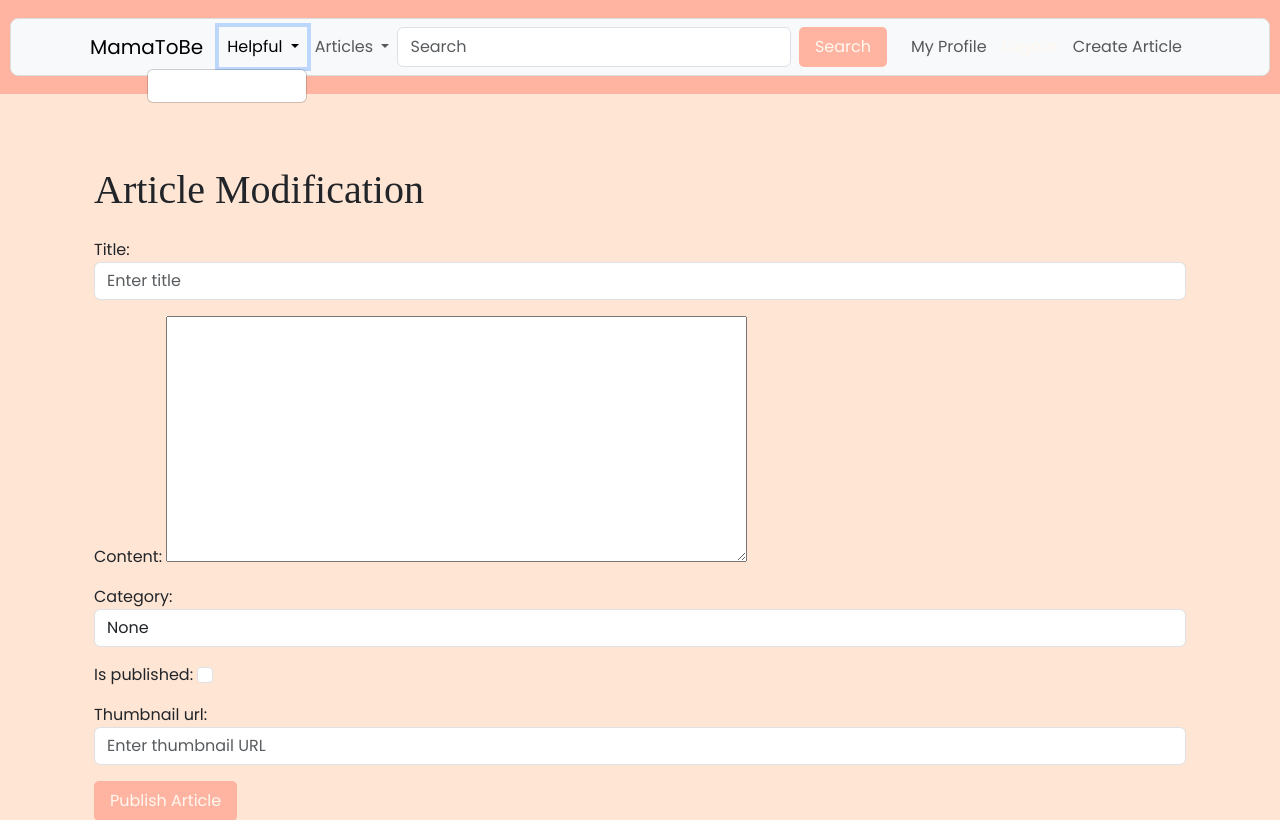
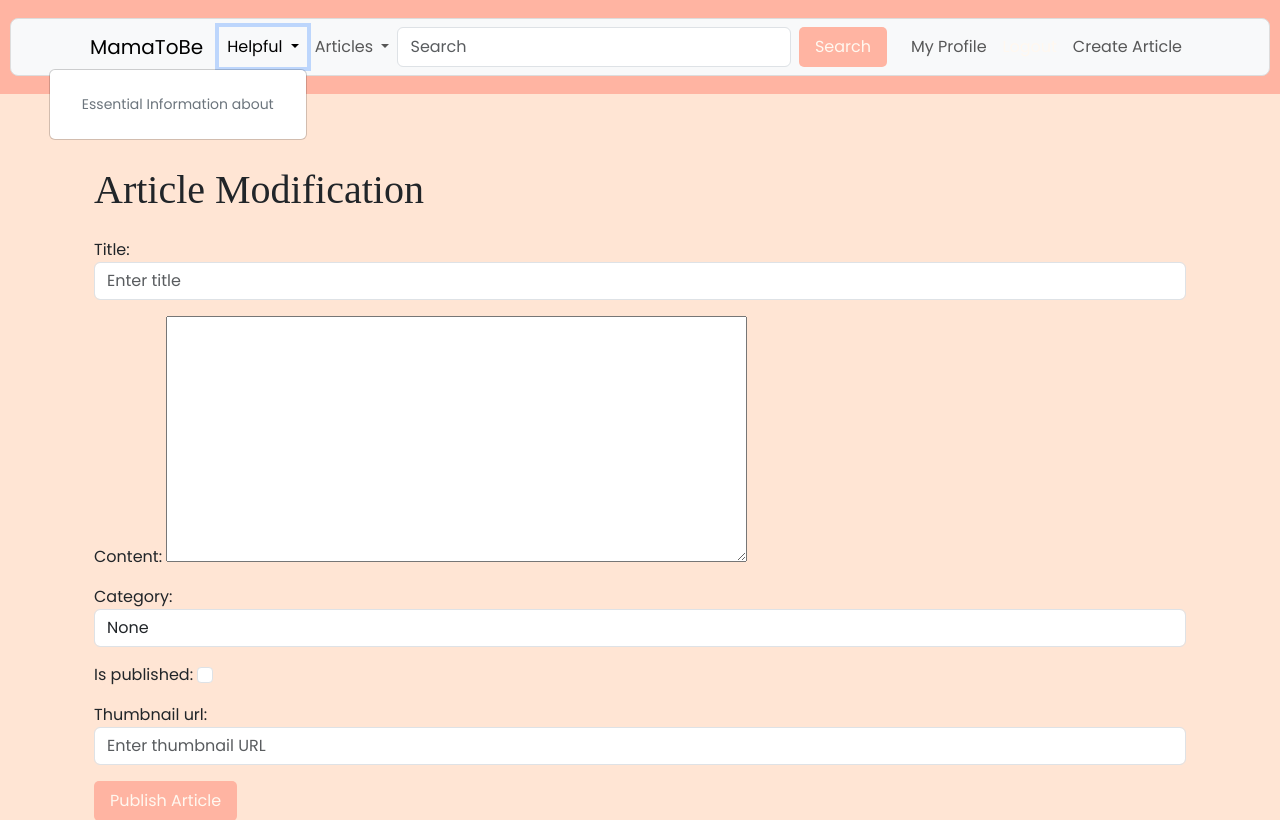
Before and after one commit to VeselinMar/Mama-To-Be, a Django app: page /article/create/ in a window 1280 px wide, after a click on "Helpful". Shown: the top 820 px of the page. Run offline with Django 5.2, Linux system fonts and the light colour scheme; the visitor is signed in with stand-in values (Sample User, id 1); data that the repository does not hold is empty; some libraries are stand-ins or nearby versions.

Commit message:
update navbar falling menu information

```diff
--- a/templates/common/navbar.html
+++ b/templates/common/navbar.html
@@ -13,6 +13,7 @@
             Helpful
           </a>
           <ul class="dropdown-menu dropdown-menu-end p-3" aria-labelledby="navbarDropdown">
+            <li class="dropdown-header">Essential Information about</li>
             {% for article in helpful_articles %}
               <li>
                 <a class="dropdown-item d-flex align-items-center" href="{% url 'article-detail' article.slug %}">
```
